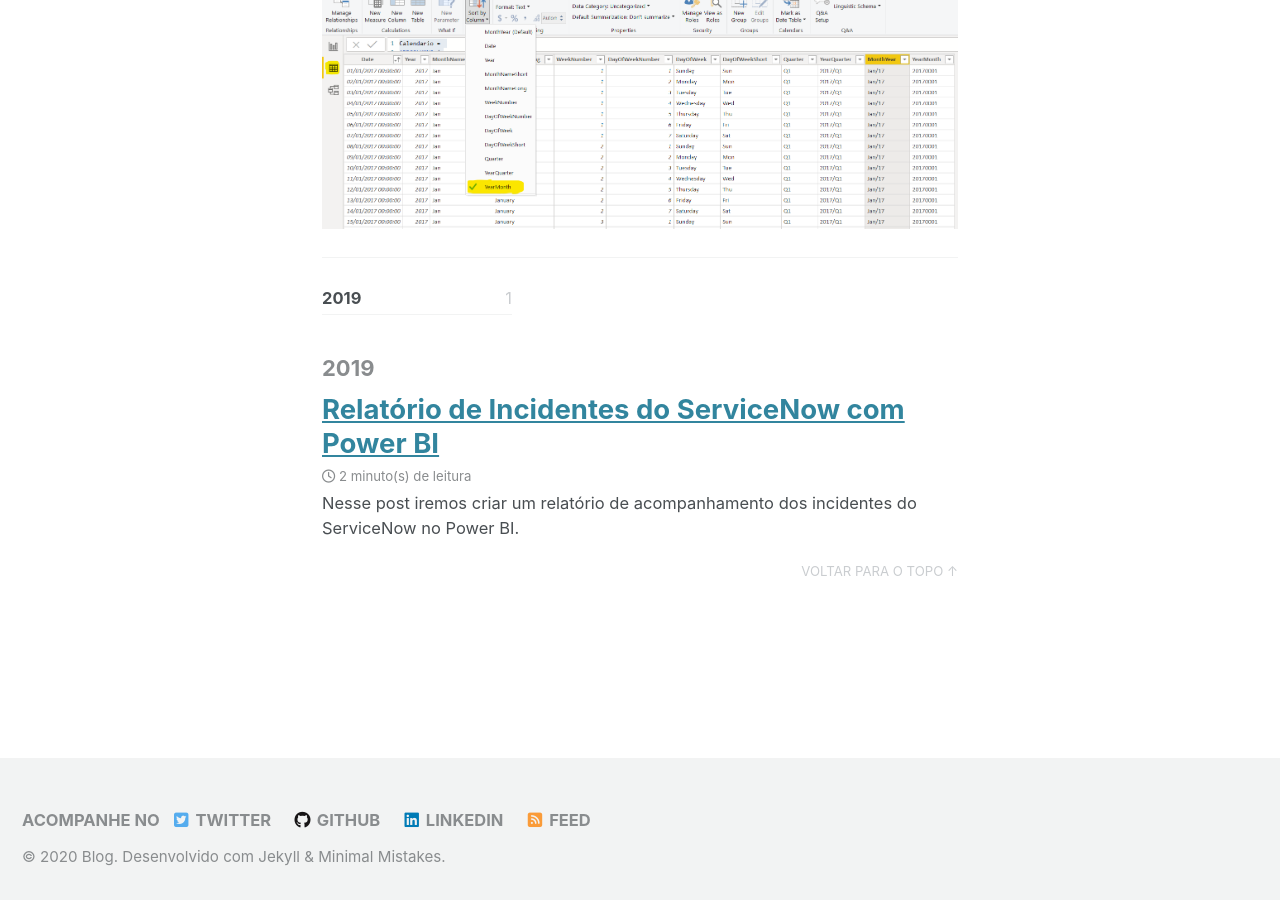
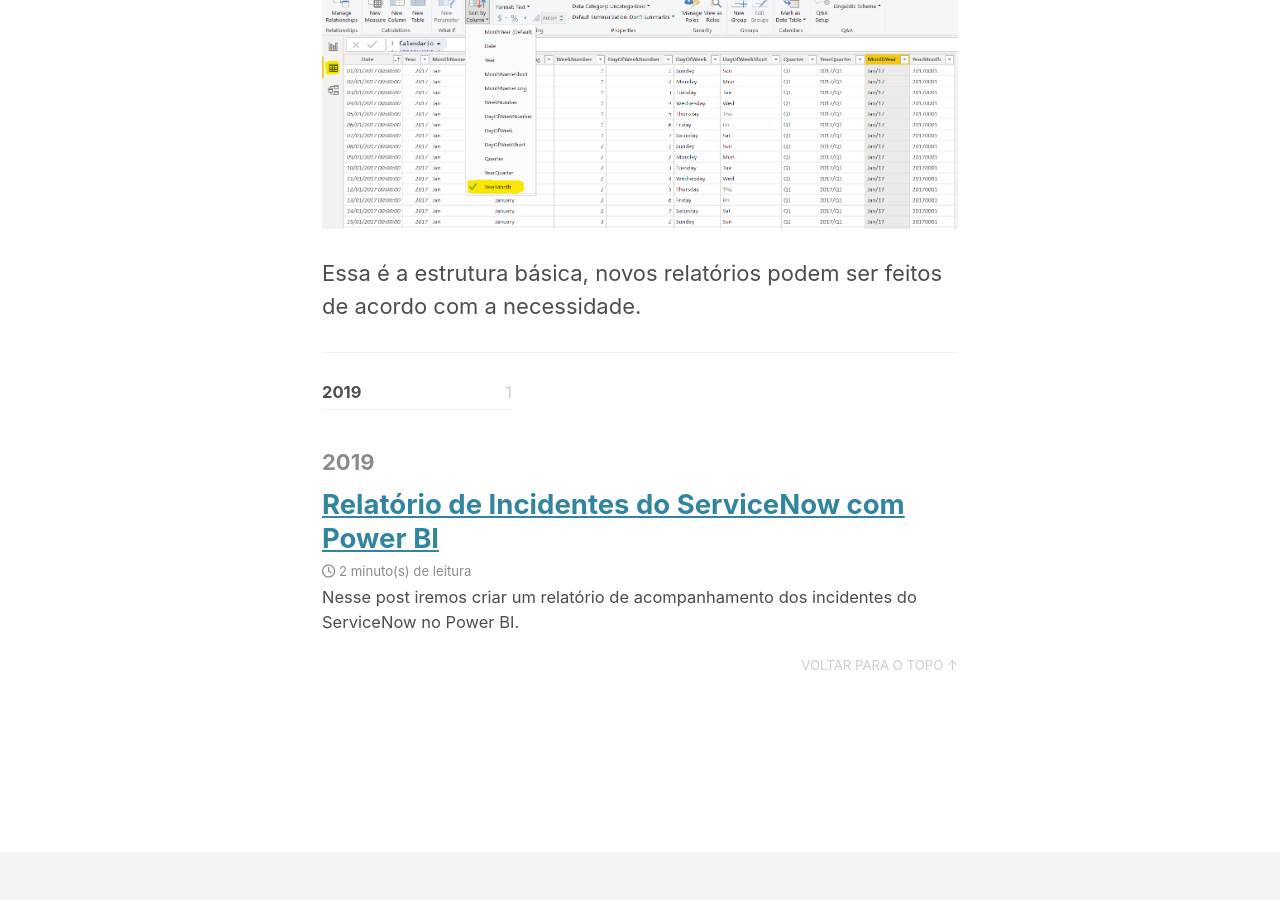
Before and after one commit to ricardorda/ricardorda.github.io, a Jekyll site: the page built from _posts/2019-12-28-Relatorio-Incidents-ServiceNow-PowerBI.md, in a window 1280 px wide and 900 px high, scrolled down 7499 px. Built offline with Jekyll 4.4.1, drawn with Linux system fonts in a browser that asks for light colours; cached includes are drawn as plain includes; nearby versions of some CDN libraries.

Commit message:
Updated powerbi post

```diff
--- a/_posts/2019-12-28-Relatorio-Incidents-ServiceNow-PowerBI.md
+++ b/_posts/2019-12-28-Relatorio-Incidents-ServiceNow-PowerBI.md
@@ -109,3 +109,6 @@ Para deixar as medidas como linhas ao invés de colunas marque a opção _**Show
 Como a coluna _**MonthYear**_ é um texto, por padrão ela será ordenada alfabeticamente, para ordenar pela data vá até a visão das tabelas, clique na coluna _**MonthYear**_ e depois
 no menu _**Modeling > Sort By Column**_ escolha a coluna _**YearMonth**_
 ![Criando Matrix com números mensais](/assets/images/posts/PowerBIServiceNow15.png)
+
+
+Essa é a estrutura básica, novos relatórios podem ser feitos de acordo com a necessidade.
```
